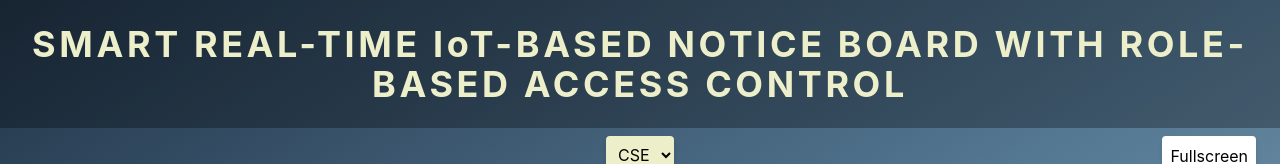
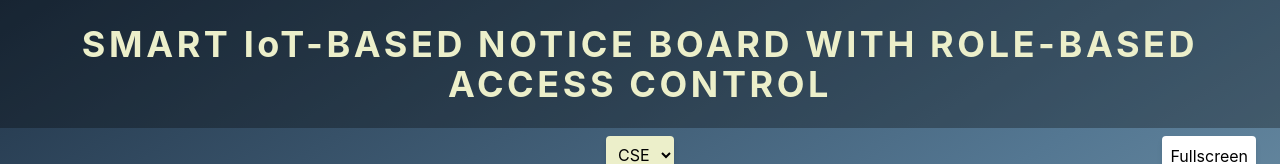
Before and after one commit to om-singh50/Major-Project, a React (Vite) app in the folder display/: page / in a window 1280 px wide. Shown: the top 164 px of the page. Built offline with nearby package versions, Linux system fonts and the light colour scheme; no server answers.

Commit message:
Update App.jsx

```diff
--- a/display/src/App.jsx
+++ b/display/src/App.jsx
@@ -87,7 +87,7 @@ const App = () => {
       {/* Header and Fullscreen Button */}
       <div className="relative">
         <header className="text-center py-6 bg-black bg-opacity-30">
-          <h1 className="text-4xl font-bold tracking-widest">SMART REAL-TIME IoT-BASED NOTICE BOARD WITH ROLE-BASED ACCESS CONTROL</h1>
+          <h1 className="text-4xl font-bold tracking-widest">SMART IoT-BASED NOTICE BOARD WITH ROLE-BASED ACCESS CONTROL</h1>
         </header>
 
         {/* Fullscreen toggle button placed just below header */}
```
